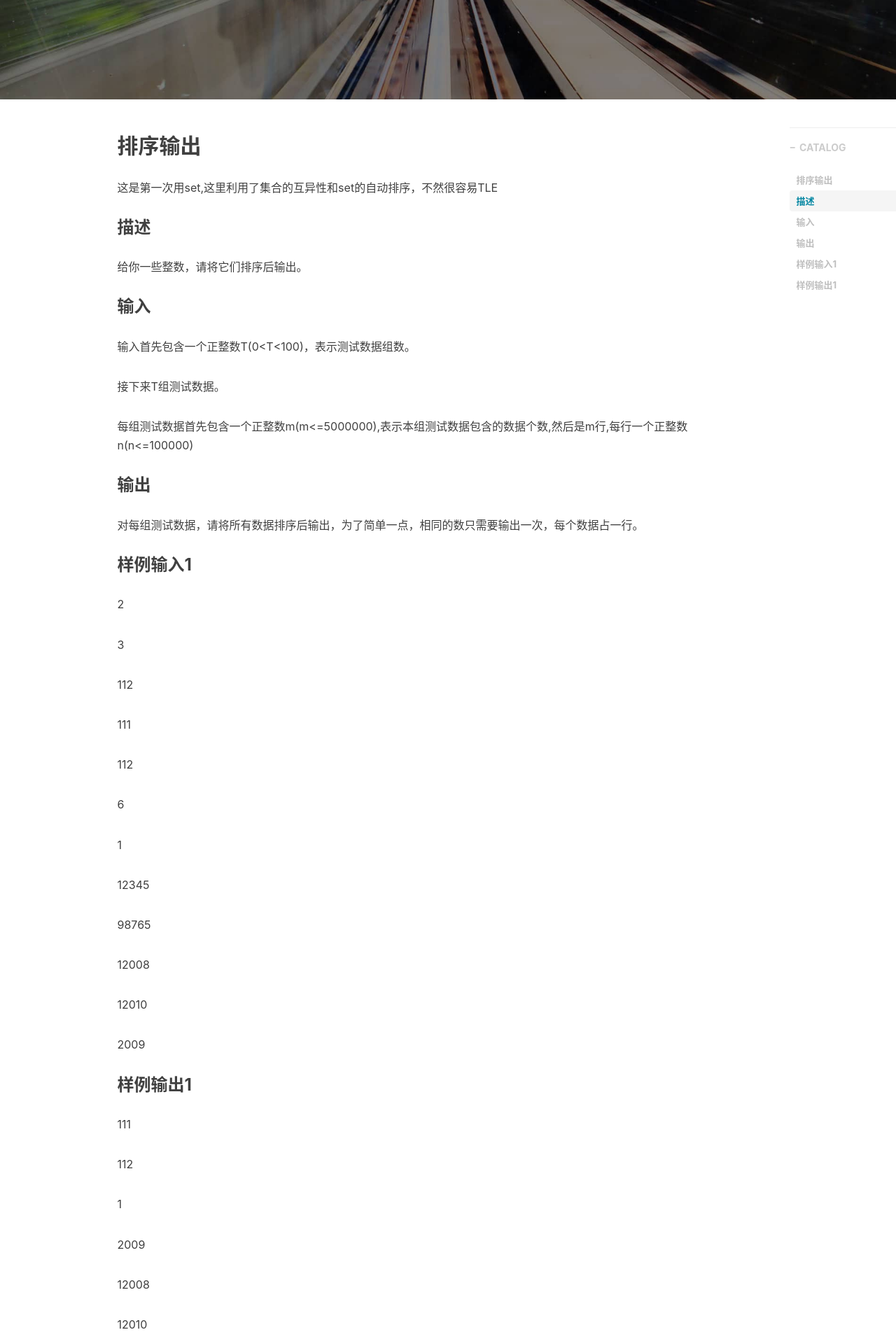
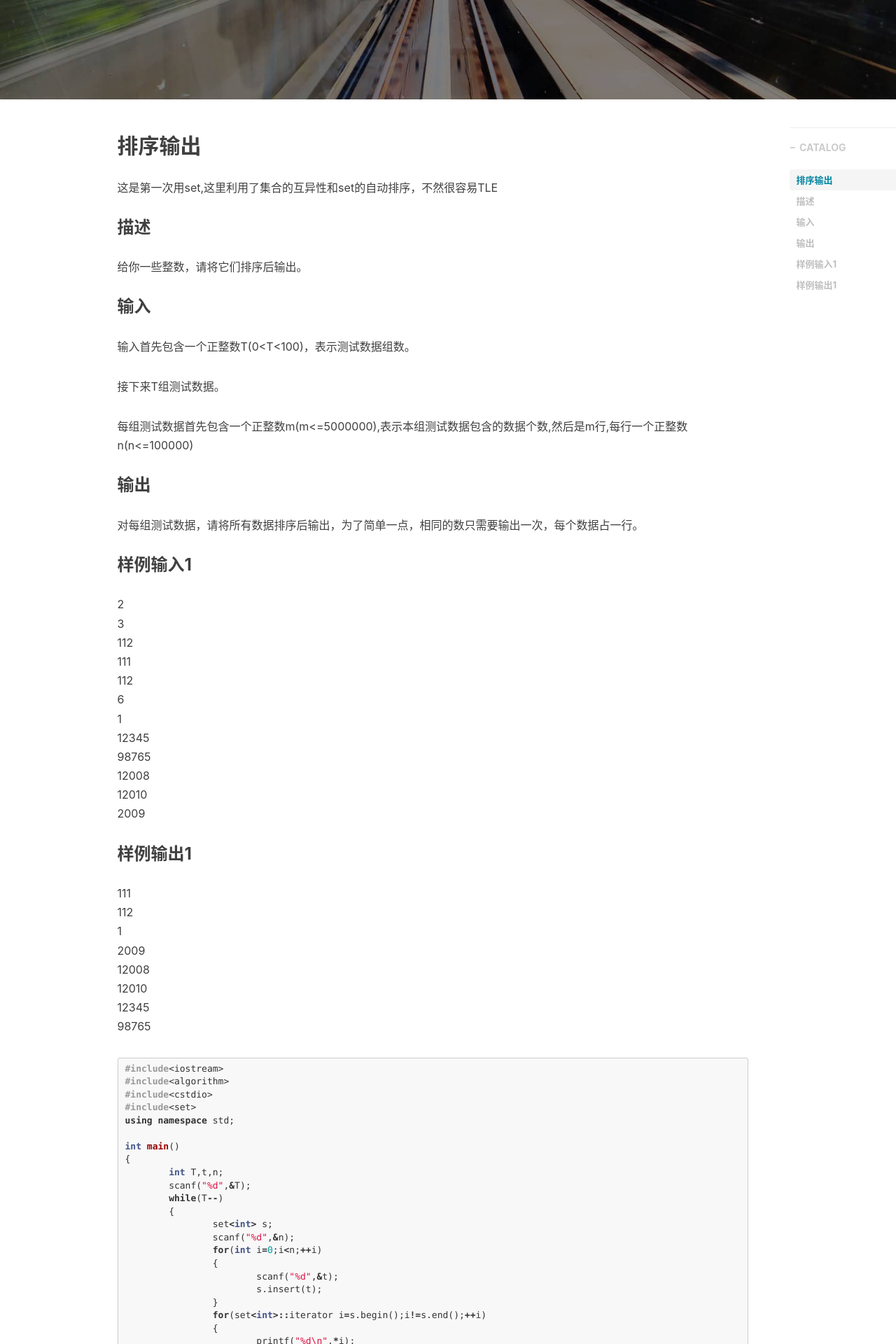
Before and after one commit to pandaKINandQUEEN/GinKo-BFU.github.io, a Jekyll site: the page built from _posts/2017-01-23-sort-and-cout.md, in a window 1280 px wide. Shown: the part 381-2301 px from the top of the page at 70% size. Built offline with Jekyll 4.4.1, drawn with Linux system fonts in a browser that asks for light colours; nearby versions of some CDN libraries; comment, search, counter and statistics services are not loaded.

````diff
--- a/_posts/2017-01-23-sort-and-cout.md
+++ b/_posts/2017-01-23-sort-and-cout.md
@@ -28,45 +28,27 @@ tags:
 对每组测试数据，请将所有数据排序后输出，为了简单一点，相同的数只需要输出一次，每个数据占一行。
 
 ### 样例输入1
-2
-
-3
-
-112
-
-111
-
-112
-
-6
-
-1
-
-12345
-
-98765
-
-12008
-
-12010
-
-2009
+2<br>
+3<br>
+112<br>
+111<br>
+112<br>
+6<br>
+1<br>
+12345<br>
+98765<br>
+12008<br>
+12010<br>
+2009<br>
 
 ### 样例输出1
-111
-
-112
-
-1
-
-2009
-
-12008
-
-12010
-
-12345
-
+111<br>
+112<br>
+1<br>
+2009<br>
+12008<br>
+12010<br>
+12345<br>
 98765
 
 ``` cpp
````
